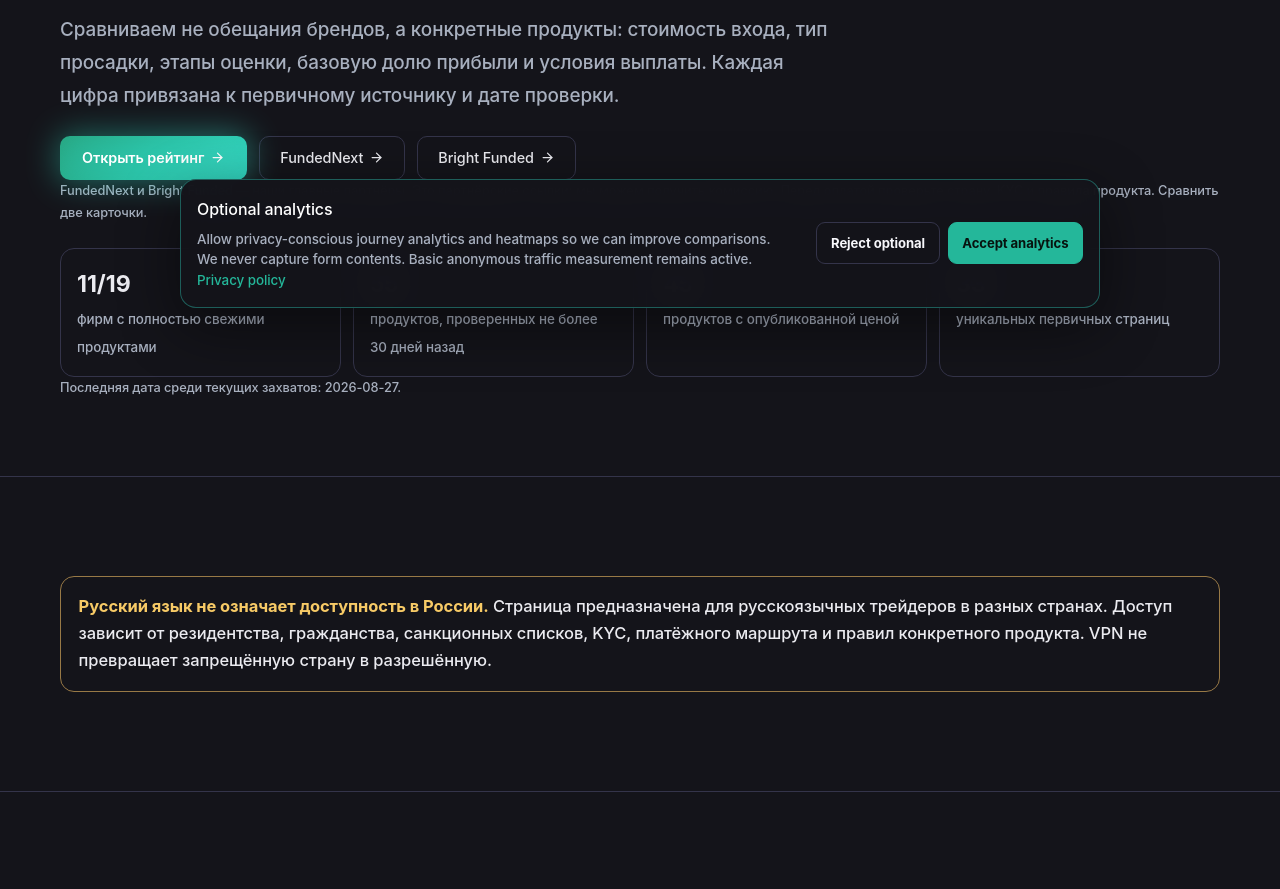
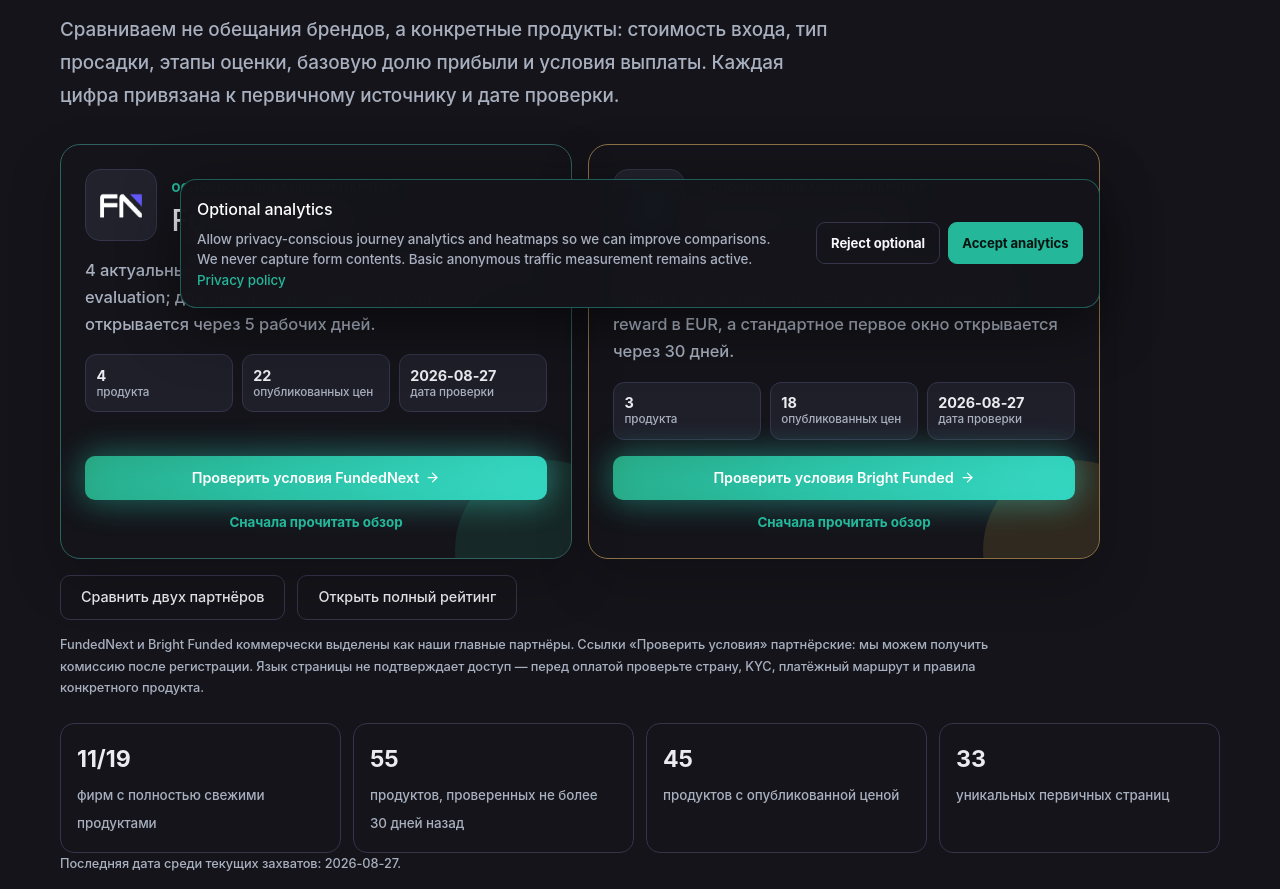
Before and after one commit to Vilmanis99/tradersfund, a Next.js app: page /ru in a window 1280 px wide. Shown: the part 460-1349 px from the top of the page. Built offline with nearby package versions, Linux system fonts and the light colour scheme; no server answers.

Commit message:
Feature primary partners on Russian homepage

```diff
--- a/app/ru/page.tsx
+++ b/app/ru/page.tsx
@@ -1,4 +1,5 @@
 import type { Metadata } from 'next'
+import Image from 'next/image'
 import Link from 'next/link'
 import { ArrowRight, BadgePercent, BookOpenCheck, Building2, ChartCandlestick, Database, Globe2, Scale, SearchCheck, ShieldAlert, WalletCards, Zap } from 'lucide-react'
 import RussianFaq, { type RussianFaqItem } from '@/components/RussianFaq'
@@ -42,8 +43,8 @@ const faqs: RussianFaqItem[] = [
 ]
 
 const featuredPartnerRoutes = [
-  { slug: 'fundednext', name: 'FundedNext', reviewHref: '/ru/obzor-fundednext' },
-  { slug: 'bright-funded', name: 'Bright Funded', reviewHref: '/ru/obzor-bright-funded' },
+  { slug: 'fundednext', name: 'FundedNext', reviewHref: '/ru/obzor-fundednext', heroHref: '/go/fundednext?from=ru-home-hero-fundednext' },
+  { slug: 'bright-funded', name: 'Bright Funded', reviewHref: '/ru/obzor-bright-funded', heroHref: '/go/bright-funded?from=ru-home-hero-bright-funded' },
 ] as const
 
 const relatedSearchRoutes: Record<string, { href: string; label: string }> = {
@@ -130,20 +131,64 @@ export default function RussianHomePage() {
             тип просадки, этапы оценки, базовую долю прибыли и условия выплаты.
             Каждая цифра привязана к первичному источнику и дате проверки.
           </p>
-          <div className="ru-actions" data-russian-home-hero-partners="fundednext-bright-funded">
-            <Link href="/ru/luchshie-prop-firmy" className="btn-primary btn-glow">
-              Открыть рейтинг <ArrowRight size={15} aria-hidden="true" />
+          <div className="ru-home-partner-hero" data-russian-home-hero-partners="fundednext-bright-funded">
+            {featuredPartnerCards.map(item => {
+              const isFundedNext = item.slug === 'fundednext'
+              return (
+                <article
+                  className={`ru-home-partner-hero-card${isFundedNext ? ' ru-home-partner-hero-card--fundednext' : ' ru-home-partner-hero-card--bright'}`}
+                  key={item.slug}
+                  data-russian-home-hero-partner={item.slug}
+                >
+                  <div className="ru-home-partner-hero-brand">
+                    {item.firm?.logo ? (
+                      <span className="ru-home-partner-hero-logo" aria-hidden="true">
+                        <Image src={item.firm.logo} alt="" width={72} height={72} />
+                      </span>
+                    ) : null}
+                    <div>
+                      <span className="ru-home-partner-hero-label">Основной глобальный партнёр</span>
+                      <h2>{item.name}</h2>
+                    </div>
+                  </div>
+                  <p>
+                    {isFundedNext
+                      ? '4 актуальные модели в USD, включая Stellar Instant без evaluation; для Stellar 1-Step первое payout-окно открывается через 5 рабочих дней.'
+                      : '3 evaluation-модели в EUR; официальный payout-маршрут включает USDC ERC-20 или банковский reward в EUR, а стандартное первое окно открывается через 30 дней.'}
+                  </p>
+                  <div className="ru-home-partner-hero-facts" aria-label={`Охват данных ${item.name}`}>
+                    <span><strong>{item.products.length}</strong> продукта</span>
+                    <span><strong>{item.priceCount}</strong> опубликованных цен</span>
+                    <span><strong>{item.captureDate ?? '—'}</strong> дата проверки</span>
+                  </div>
+                  <div className="ru-home-partner-hero-actions">
+                    <Link
+                      href={item.heroHref}
+                      rel="sponsored nofollow noopener"
+                      className="btn-primary btn-glow"
+                    >
+                      Проверить условия {item.name} <ArrowRight size={15} aria-hidden="true" />
+                    </Link>
+                    <Link href={item.reviewHref} className="ru-home-partner-hero-review">
+                      Сначала прочитать обзор
+                    </Link>
+                  </div>
+                </article>
+              )
+            })}
+          </div>
+          <div className="ru-actions ru-home-secondary-actions">
+            <Link href="/ru/fundednext-vs-bright-funded" className="btn-outline">
+              Сравнить двух партнёров
             </Link>
-            <Link href="/go/fundednext?from=ru-home-hero-fundednext" rel="sponsored nofollow noopener" className="btn-outline">
-              FundedNext <ArrowRight size={15} aria-hidden="true" />
-            </Link>
-            <Link href="/go/bright-funded?from=ru-home-hero-bright-funded" rel="sponsored nofollow noopener" className="btn-outline">
-              Bright Funded <ArrowRight size={15} aria-hidden="true" />
+            <Link href="/ru/luchshie-prop-firmy" className="btn-outline">
+              Открыть полный рейтинг
             </Link>
           </div>
-          <p className="ru-source-line">
-            FundedNext и Bright Funded — наши главные партнёры. Это партнёрские ссылки: мы можем получить комиссию.
-            {' '}Перед оплатой проверьте страну, KYC и правила продукта. <Link href="#glavnye-partnery">Сравнить две карточки</Link>.
+          <p className="ru-source-line ru-home-partner-hero-disclosure">
+            FundedNext и Bright Funded коммерчески выделены как наши главные партнёры. Ссылки «Проверить условия» партнёрские:
+            {' '}мы можем получить комиссию после регистрации. Язык страницы не подтверждает доступ — перед оплатой проверьте
+            {' '}страну, KYC, платёжный маршрут и правила конкретного продукта.
           </p>
           <div className="ru-stats" aria-label="Текущий охват данных">
             <div className="ru-stat"><strong>{fullyFreshFirmCount}/{firms.length}</strong><span>фирм с полностью свежими продуктами</span></div>
--- a/app/ru/ru.css
+++ b/app/ru/ru.css
@@ -73,6 +73,169 @@
   flex-wrap: wrap;
   gap: 0.75rem;
   margin-top: 1.5rem;
+}
+
+.ru-home-partner-hero {
+  display: grid;
+  grid-template-columns: repeat(2, minmax(0, 1fr));
+  gap: 1rem;
+  max-width: 1040px;
+  margin-top: 2rem;
+}
+
+.ru-home-partner-hero-card {
+  position: relative;
+  display: flex;
+  flex-direction: column;
+  min-width: 0;
+  overflow: hidden;
+  padding: clamp(1.1rem, 2.5vw, 1.5rem);
+  border: 1px solid color-mix(in srgb, var(--accent) 42%, var(--border));
+  border-radius: 20px;
+  background:
+    linear-gradient(145deg, color-mix(in srgb, var(--accent) 12%, var(--surface)), color-mix(in srgb, var(--surface) 96%, transparent));
+  box-shadow: 0 22px 54px rgba(0, 0, 0, 0.2);
+}
+
+.ru-home-partner-hero-card::after {
+  position: absolute;
+  right: -64px;
+  bottom: -82px;
+  width: 180px;
+  height: 180px;
+  border-radius: 50%;
+  background: color-mix(in srgb, var(--accent) 14%, transparent);
+  content: '';
+  pointer-events: none;
+}
+
+.ru-home-partner-hero-card--bright {
+  border-color: color-mix(in srgb, #f5b942 46%, var(--border));
+  background:
+    linear-gradient(145deg, color-mix(in srgb, #f5b942 9%, var(--surface)), color-mix(in srgb, var(--surface) 96%, transparent));
+}
+
+.ru-home-partner-hero-card--bright::after {
+  background: color-mix(in srgb, #f5b942 12%, transparent);
+}
+
+.ru-home-partner-hero-brand {
+  position: relative;
+  z-index: 1;
+  display: flex;
+  align-items: center;
+  gap: 0.9rem;
+}
+
+.ru-home-partner-hero-logo {
+  display: flex;
+  flex: 0 0 72px;
+  align-items: center;
+  justify-content: center;
+  width: 72px;
+  height: 72px;
+  padding: 0.6rem;
+  border: 1px solid var(--border);
+  border-radius: 15px;
+  background: var(--bg3);
+}
+
+.ru-home-partner-hero-logo img {
+  width: 100%;
+  height: 100%;
+  object-fit: contain;
+}
+
+.ru-home-partner-hero-label {
+  color: var(--accent-light);
+  font-size: 0.72rem;
+  font-weight: 800;
+  letter-spacing: 0.045em;
+  text-transform: uppercase;
+}
+
+.ru-home-partner-hero-card h2 {
+  margin: 0.25rem 0 0;
+  font-size: clamp(1.35rem, 3vw, 1.85rem);
+  line-height: 1.1;
+}
+
+.ru-home-partner-hero-card > p {
+  position: relative;
+  z-index: 1;
+  margin: 1rem 0;
+  color: var(--muted);
+  line-height: 1.65;
+}
+
+.ru-home-partner-hero-facts {
+  position: relative;
+  z-index: 1;
+  display: grid;
+  grid-template-columns: repeat(3, minmax(0, 1fr));
+  gap: 0.55rem;
+  margin-bottom: 1rem;
+}
+
+.ru-home-partner-hero-facts span {
+  min-width: 0;
+  padding: 0.65rem;
+  border: 1px solid var(--border);
+  border-radius: 11px;
+  background: color-mix(in srgb, var(--bg3) 88%, transparent);
+  color: var(--muted);
+  font-size: 0.73rem;
+  line-height: 1.35;
+}
+
+.ru-home-partner-hero-facts strong {
+  display: block;
+  overflow-wrap: anywhere;
+  color: var(--text);
+  font-size: 0.9rem;
+}
+
+.ru-home-partner-hero-actions {
+  position: relative;
+  z-index: 1;
+  display: grid;
+  gap: 0.7rem;
+  margin-top: auto;
+}
+
+.ru-home-partner-hero-actions .btn-primary {
+  justify-content: center;
+  text-align: center;
+}
+
+.ru-home-partner-hero-review {
+  color: var(--accent-light);
+  font-size: 0.84rem;
+  font-weight: 750;
+  text-align: center;
+}
+
+.ru-home-secondary-actions {
+  margin-top: 1rem;
+}
+
+.ru-home-partner-hero-disclosure {
+  max-width: 980px;
+  margin-top: 0.9rem;
+}
+
+@media (max-width: 760px) {
+  .ru-home-partner-hero {
+    grid-template-columns: 1fr;
+  }
+
+  .ru-home-partner-hero-facts {
+    grid-template-columns: repeat(2, minmax(0, 1fr));
+  }
+
+  .ru-home-partner-hero-facts span:last-child {
+    grid-column: 1 / -1;
+  }
 }
 
 .ru-section {
```
Also changed, not shown: scripts/audit-reviews.mjs, scripts/release-crawl.mjs.
